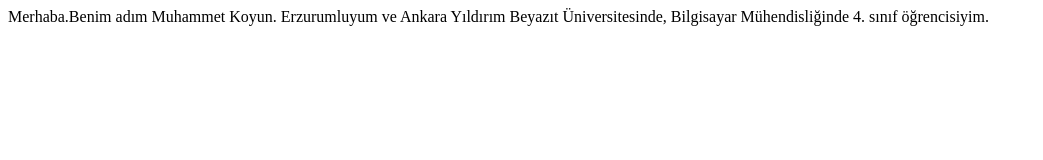
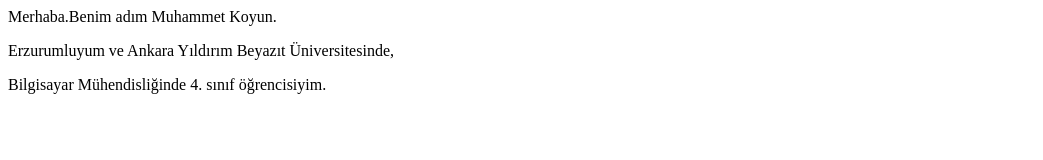
Before and after one commit to muhammetkoyun1220/muhammet.github.io, a plain HTML site: page index.html in a window 1280 px wide. Shown: the whole page, without its empty margins (0-1043 px from the left). Drawn offline with Linux system fonts and the light colour scheme.

Commit message:
Update index.html

```diff
--- a/index.html
+++ b/index.html
@@ -1,7 +1,7 @@
 
 
 <p>
-Merhaba.Benim adım Muhammet Koyun.
-  Erzurumluyum ve Ankara Yıldırım Beyazıt Üniversitesinde,
-  Bilgisayar Mühendisliğinde 4. sınıf öğrencisiyim.
+Merhaba.Benim adım Muhammet Koyun. </p>
+ <p> Erzurumluyum ve Ankara Yıldırım Beyazıt Üniversitesinde,</p>
+ <p> Bilgisayar Mühendisliğinde 4. sınıf öğrencisiyim.
 </p>
```
